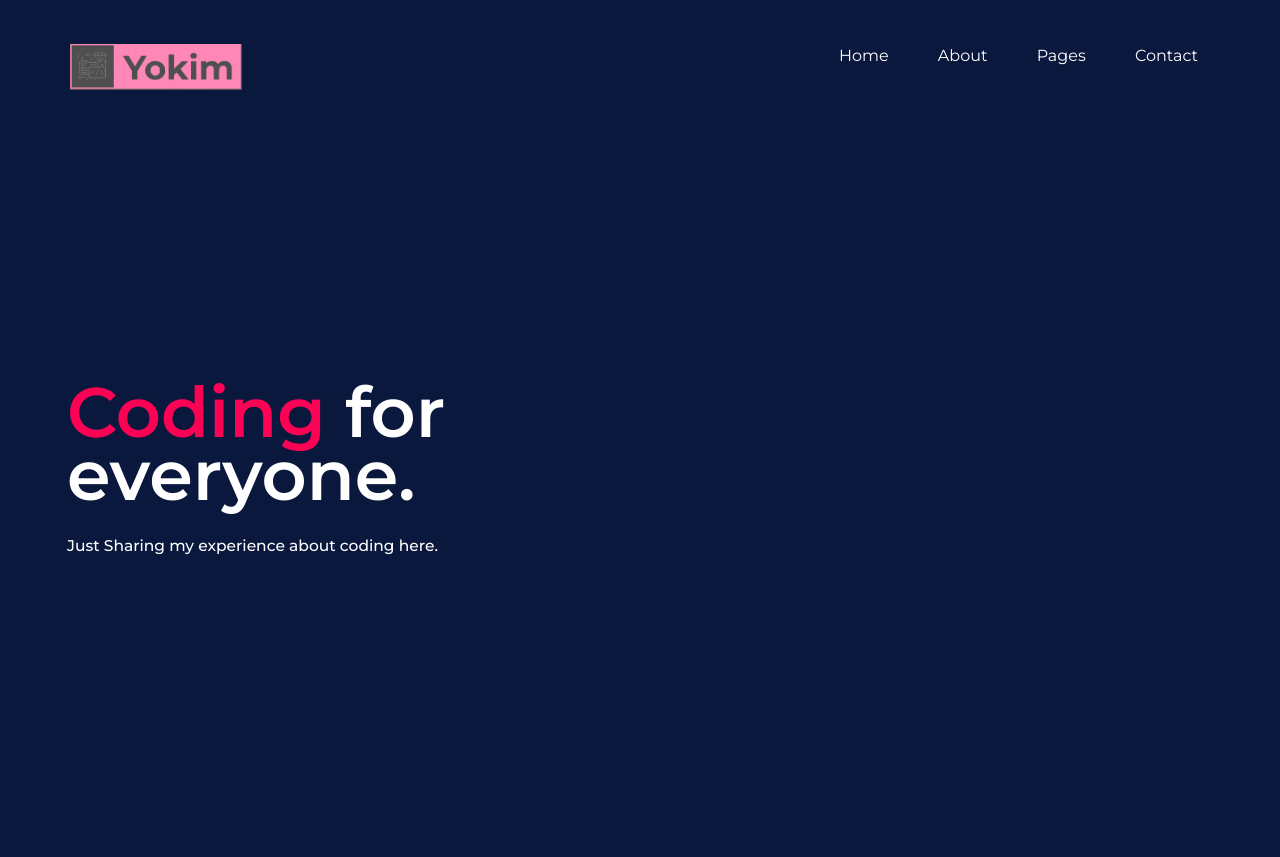
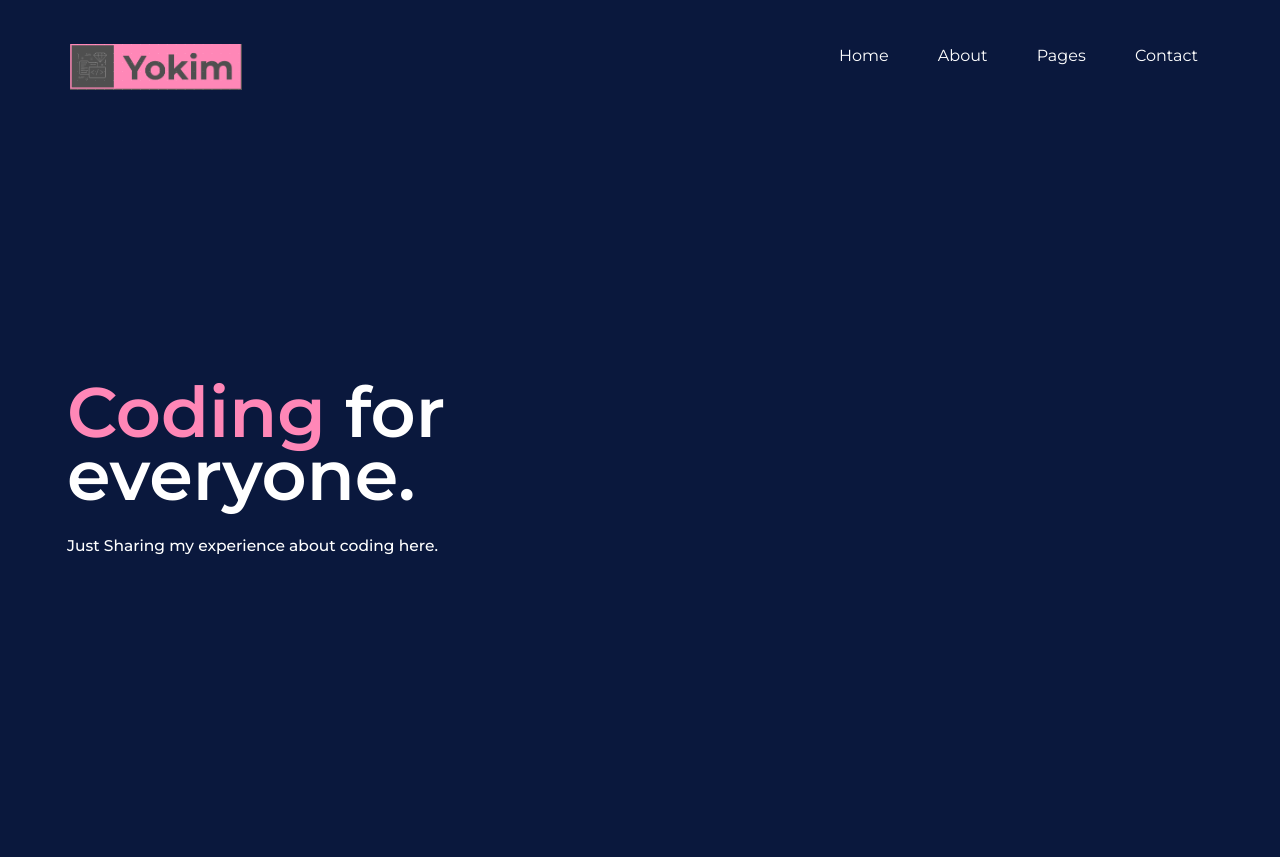
Before and after one commit to yokim05/yokim05.github.io, a PHP site: page / in a window 1280 px wide. Shown: the top 857 px of the page. Run offline with PHP 8.4, Linux system fonts and the light colour scheme.

Commit message:
change the color of span

```diff
--- a/css/style.css
+++ b/css/style.css
@@ -15,7 +15,7 @@
 html,
 body {
 	height: 100%;
-	font-family: "Montserrat", sans-serif;
+	font-family: "Robto","Montserrat", sans-serif;
 	-webkit-font-smoothing: antialiased;
 	/* font-smoothing: antialiased; */
 }
@@ -372,7 +372,7 @@ Hero section
 }
 
 .hs-item h2 span {
-	color: #fc0254;
+	color: #FF87B7;
 }
 
 .hs-item p {
```
